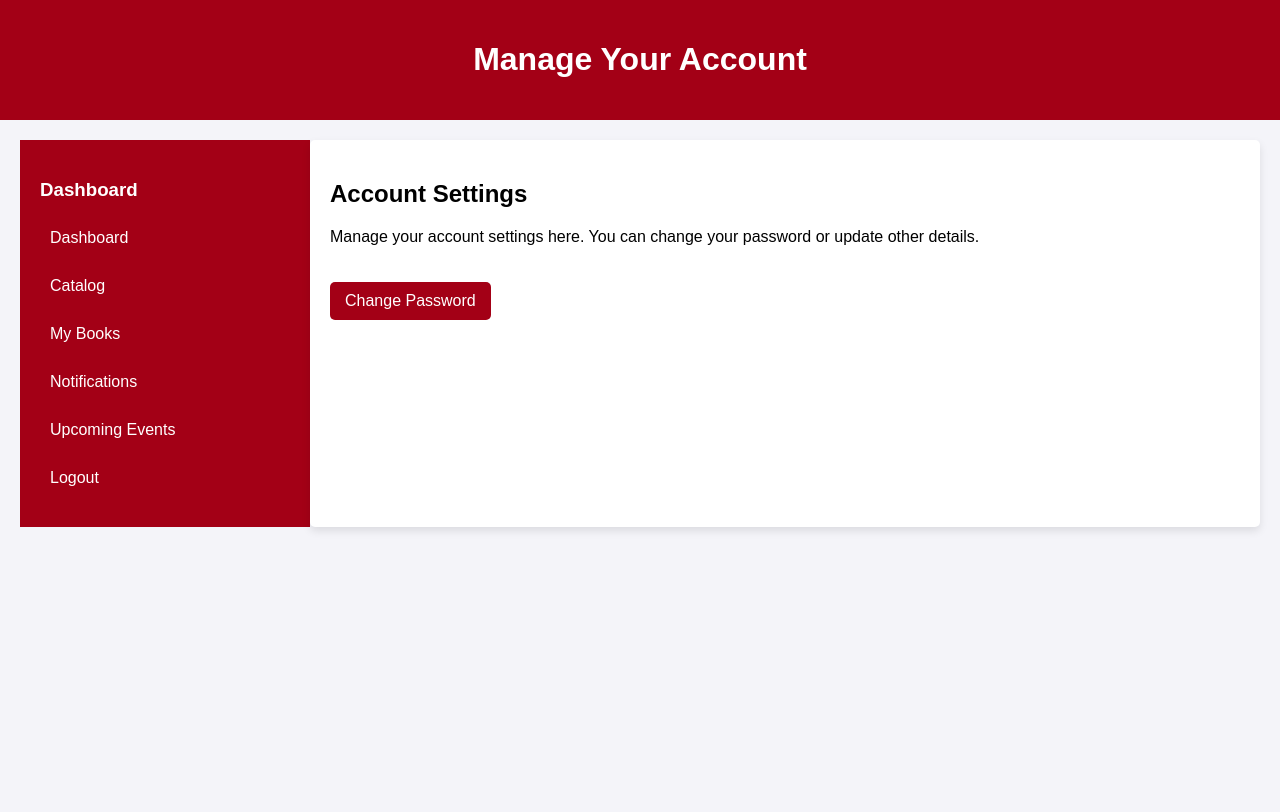
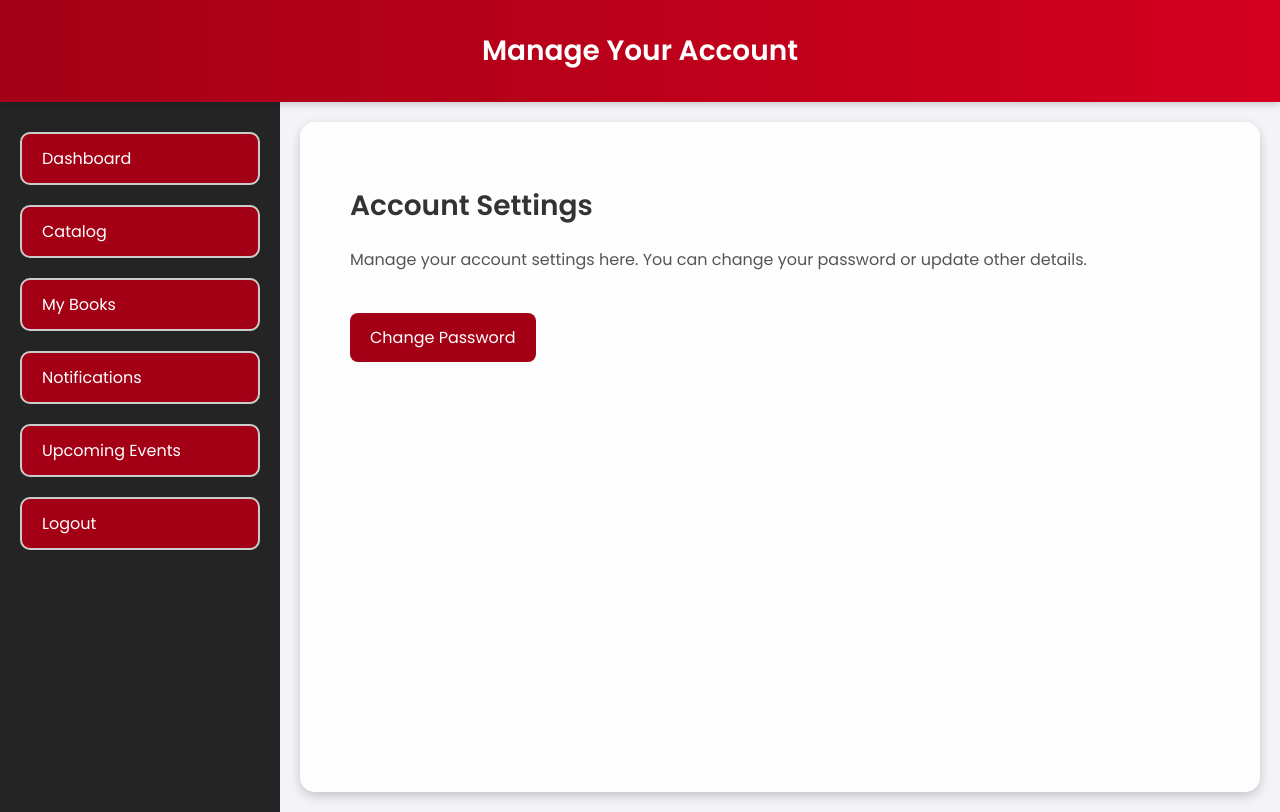
Before and after one commit to Kledio23/The-Technological-Athenaeum-Project, a Flask app: page /account in a window 1280 px wide. Before the commit the page ends 531 px from the top, so only its background shows below. Run offline with Flask 3, Linux system fonts and the light colour scheme; a user stored in the database is signed in.

Commit message:
Update manage_account.html

```diff
--- a/University Library Project/templates/manage_account.html
+++ b/University Library Project/templates/manage_account.html
@@ -1,70 +1,102 @@
 <!DOCTYPE html>
 <html lang="en">
 <head>
-    <meta charset="UTF-8">
-    <meta name="viewport" content="width=device-width, initial-scale=1.0">
+  <meta charset="UTF-8" />
+  <meta name="viewport" content="width=device-width, initial-scale=1.0"/>
   <title>Manage Account</title>
+  <link href="https://fonts.googleapis.com/css2?family=Poppins:wght@400;600&display=swap" rel="stylesheet"/>
   <style>
     body {
-            font-family: Arial, sans-serif;
+      font-family: 'Poppins', sans-serif;
       background-color: #f4f4f9;
       margin: 0;
       padding: 0;
     }
 
     header {
-            background-color: #a30016;
-            padding: 20px;
-            color: white;
+      background: linear-gradient(90deg, #a30016, #d4001f);
+      padding: 30px 20px;
       text-align: center;
+      color: #fff;
+      font-size: 28px;
+      font-weight: 600;
+      box-shadow: 0 2px 8px rgba(0, 0, 0, 0.2);
     }
 
     .container {
       display: flex;
-            justify-content: space-between;
-            padding: 20px;
+      min-height: calc(100vh - 90px);
     }
 
     .sidebar {
-            width: 250px;
-            background-color: #a30016;
-            color: white;
-            padding: 20px;
+      width: 240px;
+      background-color: rgba(0, 0, 0, 0.85);
+      padding: 30px 20px;
+      display: flex;
+      flex-direction: column;
+      gap: 20px;
+    }
+
+    .sidebar h3 {
+      color: #fff;
+      font-size: 20px;
+      margin-bottom: 10px;
+      text-transform: uppercase;
+      letter-spacing: 1px;
     }
 
     .sidebar a {
+      text-decoration: none;
+    }
+
+    .sidebar a {
+      padding: 12px 20px;
+      background-color: #a30016;
       color: white;
-            text-decoration: none;
-            display: block;
-            padding: 10px;
-            margin-bottom: 10px;
-            border-radius: 5px;
+      border: 2px solid #ccc;
+      border-radius: 10px;
+      font-size: 1rem;
+      transition: background-color 0.3s ease, border-color 0.3s ease;
     }
 
     .sidebar a:hover {
-            background-color: #7a0015;
+      background-color: #d3011c;
+      border-color: #999;
     }
 
     .account-info {
       flex-grow: 1;
-            padding: 20px;
-            background-color: #fff;
-            border-radius: 5px;
-            box-shadow: 0 4px 8px rgba(0, 0, 0, 0.1);
+      padding: 40px 50px;
+      background-color: rgba(255, 255, 255, 0.95);
+      margin: 20px;
+      border-radius: 15px;
+      box-shadow: 0 4px 12px rgba(0, 0, 0, 0.2);
+    }
+
+    .account-info h2 {
+      font-size: 28px;
+      margin-bottom: 20px;
+      color: #333;
+    }
+
+    .account-info p {
+      font-size: 16px;
+      color: #555;
     }
 
     .btn {
       background-color: #a30016;
       color: white;
-            padding: 10px 15px;
+      padding: 12px 20px;
       text-decoration: none;
-            border-radius: 5px;
-            margin-top: 20px;
+      border-radius: 8px;
+      margin-top: 25px;
       display: inline-block;
+      transition: background-color 0.3s ease, transform 0.3s ease;
     }
 
     .btn:hover {
-            background-color: #7a0015;
+      background-color: #8b0013;
       transform: scale(1.05);
     }
   </style>
@@ -72,12 +104,11 @@
 <body>
 
   <header>
-        <h1>Manage Your Account</h1>
+    Manage Your Account
   </header>
 
   <div class="container">
     <div class="sidebar">
-            <h3>Dashboard</h3>
       <a href="{{ url_for('dashboard') }}">Dashboard</a>
       <a href="{{ url_for('catalog') }}">Catalog</a>
       <a href="{{ url_for('my_books') }}">My Books</a>
```
Lines whose indentation alone changed are shown as unchanged.
